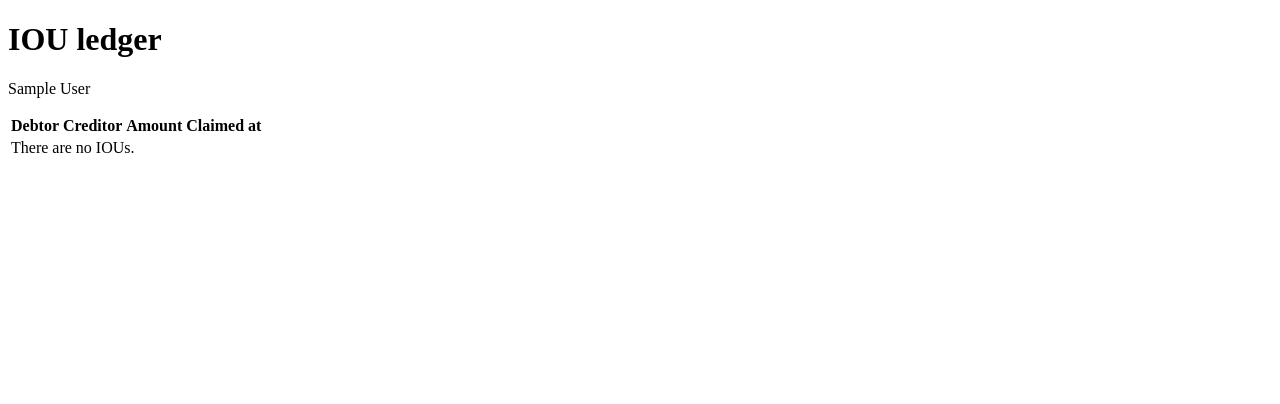
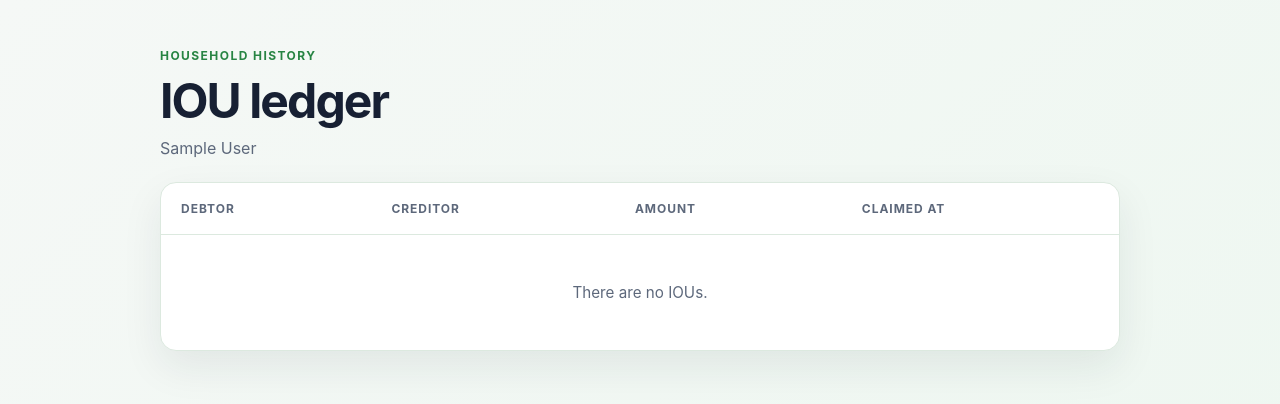
Before and after one commit to tryproxy/larkspur, a Django app: page /ledger/ in a window 1280 px wide. Shown: the top 404 px of the page. Run offline with Django 5.2, Linux system fonts and the light colour scheme; a user stored in the database is signed in; tables that the repository leaves empty hold one stand-in row (values such as "Sample post"); data that the repository does not hold is empty.

Commit message:
Style the IOU ledger

```diff
--- a/chores/templates/chores/ledger.html
+++ b/chores/templates/chores/ledger.html
@@ -4,12 +4,141 @@
     <meta charset="utf-8" />
     <meta name="viewport" content="width=device-width, initial-scale=1" />
     <title>IOU ledger</title>
+    <style>
+      :root {
+        color-scheme: light;
+        font-family: Inter, ui-sans-serif, system-ui, -apple-system, sans-serif;
+        color: #172033;
+        background: #f5f8f6;
+      }
+
+      * {
+        box-sizing: border-box;
+      }
+
+      body {
+        min-height: 100vh;
+        margin: 0;
+        background: linear-gradient(135deg, #f5f8f6 0%, #edf7f0 100%);
+      }
+
+      .ledger-page {
+        width: min(100% - 2rem, 60rem);
+        margin: 0 auto;
+        padding: 3rem 0;
+      }
+
+      .ledger-header {
+        margin-bottom: 1.5rem;
+      }
+
+      .ledger-kicker {
+        margin: 0 0 0.5rem;
+        color: #278443;
+        font-size: 0.75rem;
+        font-weight: 700;
+        letter-spacing: 0.12em;
+        text-transform: uppercase;
+      }
+
+      h1 {
+        margin: 0;
+        color: #172033;
+        font-size: clamp(2rem, 5vw, 3rem);
+        letter-spacing: -0.04em;
+      }
+
+      .resident-name {
+        margin: 0.5rem 0 0;
+        color: #5d687b;
+        font-size: 1rem;
+      }
+
+      .ledger-card {
+        overflow-x: auto;
+        border: 1px solid #dce9df;
+        border-radius: 1rem;
+        background: #ffffff;
+        box-shadow: 0 1rem 2.5rem rgb(23 32 51 / 8%);
+      }
+
+      table {
+        width: 100%;
+        min-width: 38rem;
+        border-collapse: collapse;
+        text-align: left;
+      }
+
+      th,
+      td {
+        padding: 1.125rem 1.25rem;
+      }
+
+      th {
+        border-bottom: 1px solid #dce9df;
+        color: #5d687b;
+        font-size: 0.75rem;
+        font-weight: 700;
+        letter-spacing: 0.08em;
+        text-transform: uppercase;
+      }
+
+      tbody tr + tr td {
+        border-top: 1px solid #edf1ee;
+      }
+
+      tbody tr:hover {
+        background: #f8fbf9;
+      }
+
+      td {
+        color: #344054;
+        font-size: 0.95rem;
+      }
+
+      td[data-field="amount"] {
+        color: #176b36;
+        font-size: 1.125rem;
+        font-weight: 800;
+        white-space: nowrap;
+      }
+
+      td[data-field="claimed-at"] {
+        color: #5d687b;
+        white-space: nowrap;
+      }
+
+      td[data-field="claimed-at"] time {
+        font-variant-numeric: tabular-nums;
+      }
+
+      td[colspan="4"] {
+        padding: 3rem 1.25rem;
+        color: #5d687b;
+        text-align: center;
+      }
+
+      @media (max-width: 42rem) {
+        .ledger-page {
+          padding: 2rem 0;
+        }
+
+        th,
+        td {
+          padding: 0.875rem 1rem;
+        }
+      }
+    </style>
   </head>
   <body>
-    <main>
+    <main class="ledger-page">
+      <header class="ledger-header">
+        <p class="ledger-kicker">Household history</p>
         <h1>IOU ledger</h1>
-      <p>{{ resident.display_name }}</p>
+        <p class="resident-name">{{ resident.display_name }}</p>
+      </header>
 
+      <section class="ledger-card" aria-label="IOU history">
         <table>
           <thead>
             <tr>
@@ -34,6 +163,7 @@
             {% endfor %}
           </tbody>
         </table>
+      </section>
     </main>
   </body>
 </html>
```
Also changed, not shown: chores/tests.py (+13 -0 lines). Lines whose indentation alone changed are shown as unchanged.
